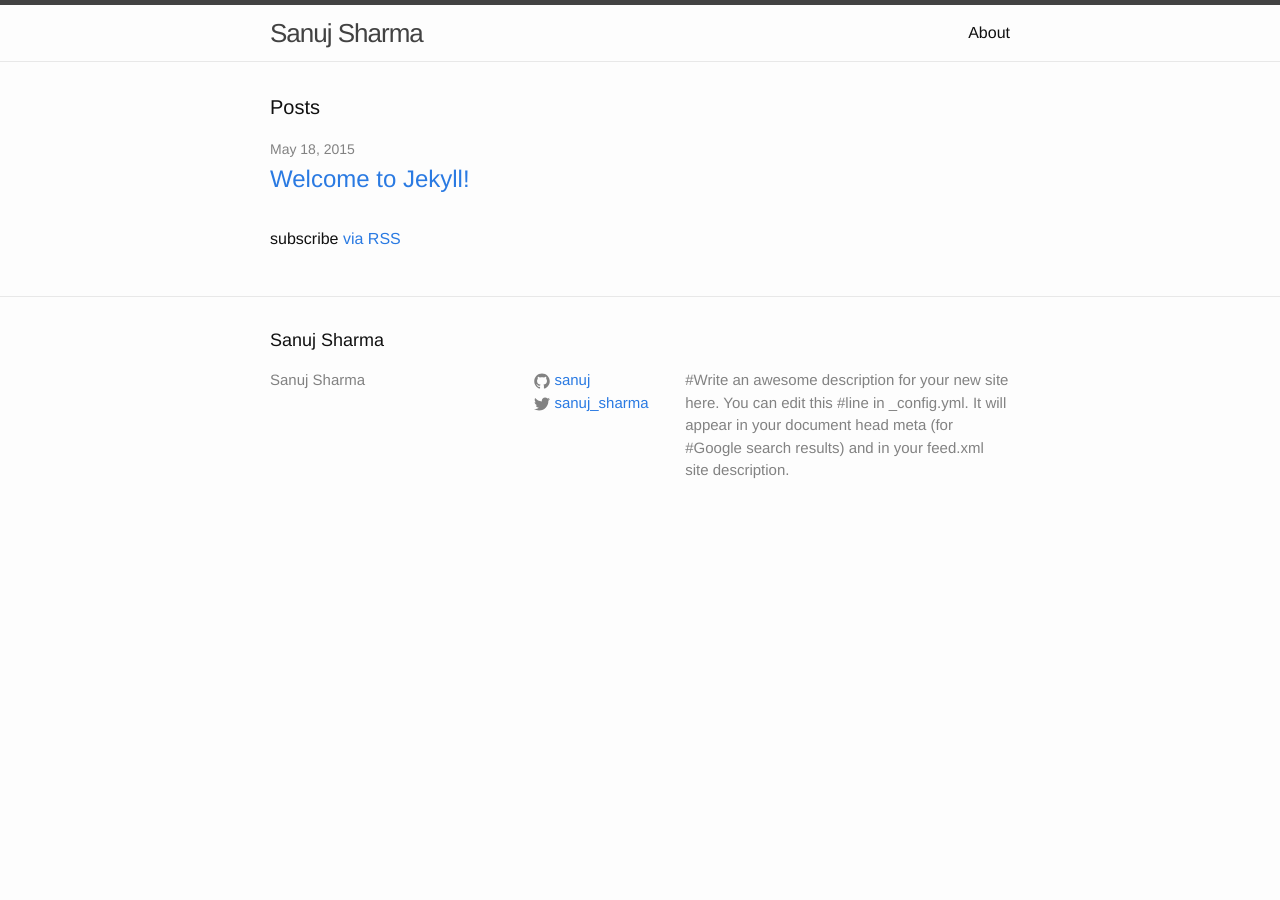
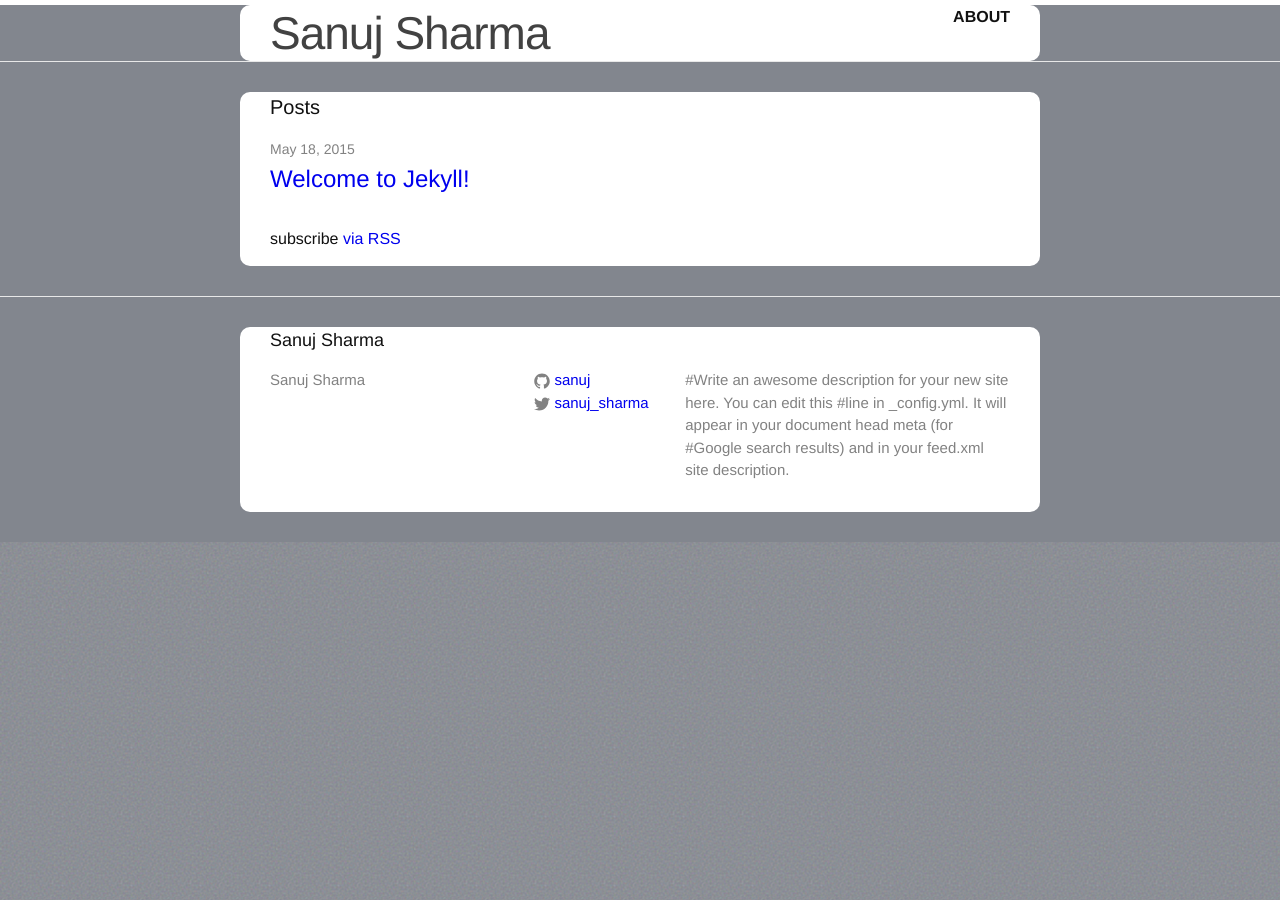
Before and after one commit to sanuj/sanuj.github.io-old, a Jekyll site: the page built from index.html, in a window 1280 px wide. Built offline with Jekyll 4.4.1, drawn with Linux system fonts in a browser that asks for light colours.

Commit message:
Customize styling like bg color, image, link etc

```diff
--- a/_sass/_base.scss
+++ b/_sass/_base.scss
@@ -1,3 +1,17 @@
+/**
+ * Background styling
+ */
+html {
+    width:100%;
+    height: 100%;
+    min-height: 100%;
+    margin: 0px;
+    padding: 0px;
+    background-color: $background-color;
+    color: $text-color;
+    background-image: url("noise.png");
+}
+
 /**
  * Reset some basic elements
  */
@@ -89,17 +103,17 @@ h1, h2, h3, h4, h5, h6 {
  * Links
  */
 a {
-    color: $brand-color;
+    //color: $brand-color;
     text-decoration: none;
 
-    &:visited {
-        color: darken($brand-color, 15%);
-    }
+    //&:visited {
+    //    color: darken($brand-color, 15%);
+    //}
 
-    &:hover {
-        color: $text-color;
-        text-decoration: underline;
-    }
+    //&:hover {
+    //    color: $text-color;
+    //    text-decoration: none;
+    //}
 }
 
 
@@ -154,6 +168,8 @@ pre {
  * Wrapper
  */
 .wrapper {
+    background-color: $foreground-color;
+    border-radius: 10px;
     max-width: -webkit-calc(#{$content-width} - (#{$spacing-unit} * 2));
     max-width:         calc(#{$content-width} - (#{$spacing-unit} * 2));
     margin-right: auto;
--- a/_sass/_layout.scss
+++ b/_sass/_layout.scss
@@ -2,7 +2,8 @@
  * Site header
  */
 .site-header {
-    border-top: 5px solid $grey-color-dark;
+    //border-top: 5px solid $grey-color-dark;
+    border-top: 5px solid $foreground-color;
     border-bottom: 1px solid $grey-color-light;
     min-height: 56px;
 
@@ -11,7 +12,7 @@
 }
 
 .site-title {
-    font-size: 26px;
+    font-size: 46px;
     line-height: 56px;
     letter-spacing: -1px;
     margin-bottom: 0;
@@ -25,8 +26,16 @@
 
 .site-nav {
     float: right;
-    line-height: 56px;
-
+    line-height: 20px;
+    text-transform: uppercase;
+    color: $text-color;
+    font-weight: bold;
+    .no-bullets {
+        list-style-type: none;
+    }
+    a {
+        color: $text-color;
+    }
     .menu-icon {
         display: none;
     }
--- a/css/main.scss
+++ b/css/main.scss
@@ -14,7 +14,9 @@ $base-line-height: 1.5;
 $spacing-unit:     30px;
 
 $text-color:       #111;
-$background-color: #fdfdfd;
+//$background-color: #fdfdfd;
+$background-color: #82868e;
+$foreground-color: #ffffff;
 $brand-color:      #2a7ae2;
 
 $grey-color:       #828282;
```
Also changed, not shown: css/noise.png (added).
